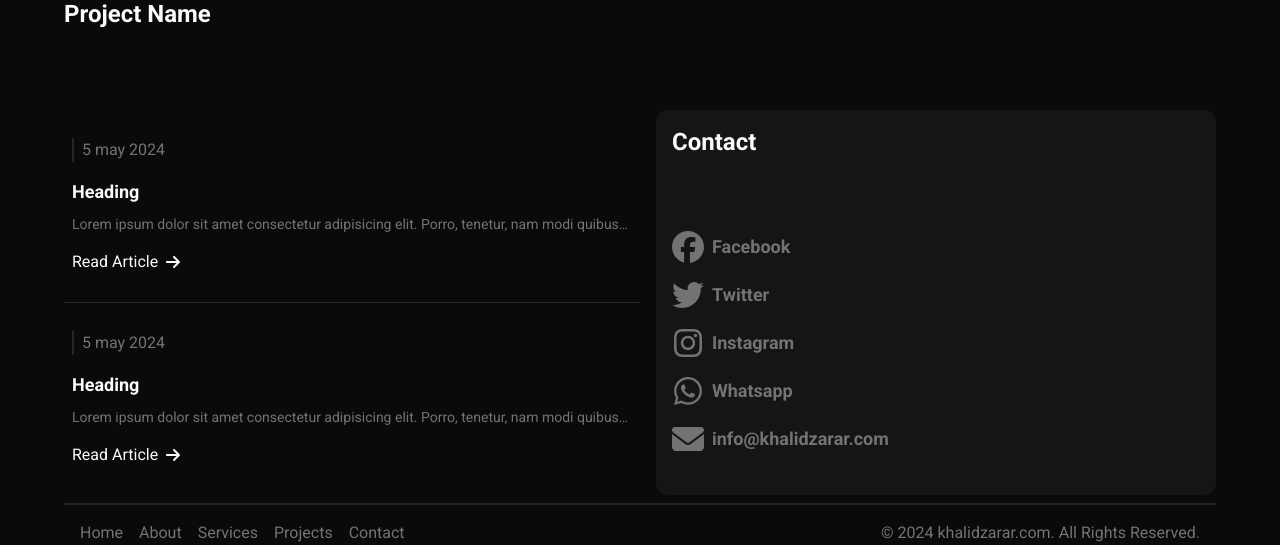
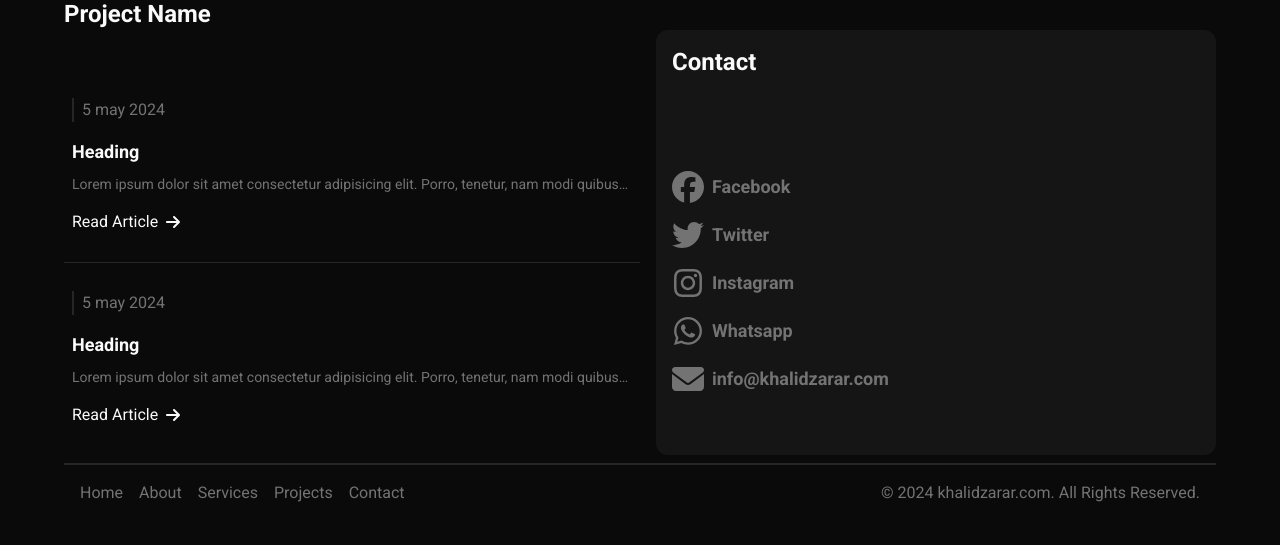
Before and after one commit to AimalShah/portfolio-project, a React (Vite) app: page / in a window 1280 px wide. Shown: the part 1615-2160 px from the top of the page. Built offline with nearby package versions, Linux system fonts and the light colour scheme.

Commit message:
fixed spacing

```diff
--- a/src/pages/home/ArticleSec.tsx
+++ b/src/pages/home/ArticleSec.tsx
@@ -4,7 +4,7 @@ import { Separator } from "@/components/ui/separator"
 
 export default function ArticleSec() {
   return (
-    <div className="max-w-xl">
+    <div className="max-w-xl mt-10">
       <ArticleCard/>
       <Separator/>
       <ArticleCard />
--- a/src/pages/home/ProjectSec.tsx
+++ b/src/pages/home/ProjectSec.tsx
@@ -1,7 +1,7 @@
 import ProjectCard from "@/components/ProjectCard";
 export default function ProjectsSec ({url , projects} : {url : string; projects : number[];}) {
     return (
-      <div className="lg:my-20 mt-5 space-y-10 lg:text-start text-center">
+      <div className="lg:mt-20 mt-0 space-y-10 lg:text-start text-center">
       <div>
       <h1 className="text-6xl font-bold">Projects</h1>
       <p className="lg:w-[60%] lg:p-0 p-2 mt-4 text-[#737373]"> I strive to push the boundaries of design, crafting visually compelling narratives that leave a lasting impression. Explore these works to witness how I merge innovation with meticulous attention to detail, aiming always to exceed expectations and inspire through every pixel and line..</p>
```
